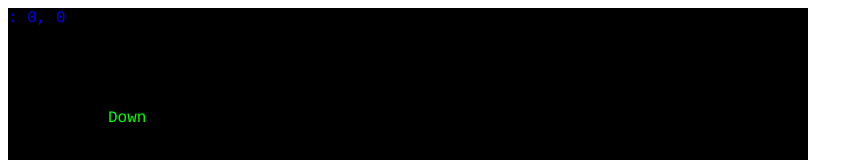
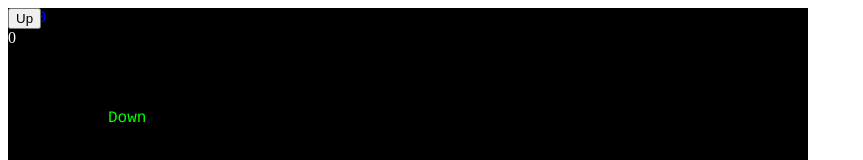
Before and after one commit to trevordilley/reactified-phaser, a React (Create React App) app: page / in a window 1280 px wide. Shown: the top 160 px of the page, without its empty margins (0-863 px from the left). Built offline with nearby package versions, Linux system fonts and the light colour scheme.

Commit message:
Revert to vanilla UI

```diff
--- a/package.json
+++ b/package.json
@@ -3,7 +3,6 @@
   "version": "0.1.0",
   "private": true,
   "dependencies": {
-    "@material-ui/core": "^4.8.3",
     "@testing-library/jest-dom": "^4.2.4",
     "@testing-library/react": "^9.3.2",
     "@testing-library/user-event": "^7.1.2",
--- a/src/App.tsx
+++ b/src/App.tsx
@@ -1,17 +1,15 @@
-import React from 'react'
+import React from "react"
 import {store} from "./Store"
 import {observer} from "mobx-react-lite"
 import * as Phaser from "phaser"
 import {PhaserGame} from "./PhaserGame"
-import {TextField, Typography} from "@material-ui/core"
-import Grid from "@material-ui/core/Grid"
 
 let radius = 10
 let mousePos: Phaser.GameObjects.Text
 const update = (scene: Phaser.Scene) => {
     mousePos.x = scene.input.x
     mousePos.y = scene.input.y
-    mousePos.text = `${store.someText}: ${scene.input.x}, ${scene.input.y}`
+    mousePos.text = `${scene.input.x}, ${scene.input.y}`
 }
 const create = (scene: Phaser.Scene) => {
     const button =  scene.add.text(100,100, "Down", {fill: '#0f0'})
@@ -48,38 +46,20 @@ const config: Phaser.Types.Core.GameConfig = {
 
 const App = () => {
     return (
+        <div>
             <PhaserGame
                 config={config}
                 parentId={"game3"}
             >
-               <div style={{width: config.width, height: config.height}}>
-                   <Gui/>
-               </div>
+                <button onClick={() => {store.count += 1}}>Up </button>
+                <Display/>
             </PhaserGame>
+        </div>
     )
 }
 
-const Gui = observer(() => {
-   return (
-       <div style={{color: 'white'}}>
-       <Grid container>
-           <Grid item xs={12}>
-               <TextField onChange={(event) => {
-                   store.someText = event.target.value
-               }} />
-           </Grid>
-           <Grid item md={3}><Typography >{store.someText}</Typography></Grid>
-           <Grid item md={3}><Typography >{store.someText}</Typography></Grid>
-           <Grid item md={3}><Typography >{store.someText}</Typography></Grid>
-           <Grid item md={3}><Typography >{store.someText}</Typography></Grid>
-           <Grid item md={3}><Typography >{store.someText}</Typography></Grid>
-           <Grid item md={3}><Typography >{store.someText}</Typography></Grid>
-           <Grid item md={3}><Typography >{store.someText}</Typography></Grid>
-           <Grid item md={3}><Typography >{store.someText}</Typography></Grid>
-           <Grid item md={3}><Typography >{store.someText}</Typography></Grid>
-       </Grid>
-       </div>
-   )
+const Display = observer(() => {
+   return (<div style={{color: 'white'}}>{store.count}</div>)
 })
 
 export default App
--- a/src/Store.ts
+++ b/src/Store.ts
@@ -3,9 +3,6 @@ import {observable} from "mobx"
 class Store {
     @observable
     count: number = 0
-
-    @observable
-    someText: string = ""
 }
 
 export const store = new Store()
```
Also changed, not shown: src/PhaserGame.tsx (+3 -4 lines), 2 other files (tests, documents, lock files or other folders).
